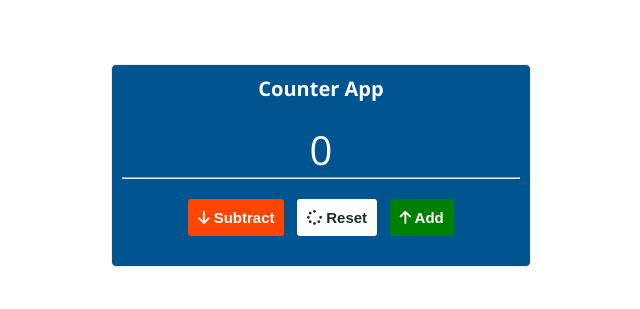
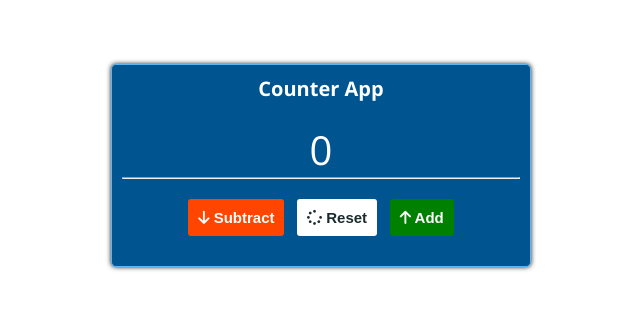
Before and after one commit to microservices-sportsshop/hcj-js-counterapp, a plain HTML site: page src/index.html in a window 1280 px wide. Shown: the part 235-544 px from the top of the page, 319-959 px from the left. Drawn offline with nearby package versions, Linux system fonts and the light colour scheme.

Commit message:
Update styles.css

```diff
--- a/src/styles.css
+++ b/src/styles.css
@@ -5,6 +5,7 @@
   --black: #1c2b2d;
   --blue: #31326f;
   --light-blue: #005490;
+  --light-blue-border: #5cb5f4;
   --color-primary: #9d0191;
   --color-sec: #db6400;
   --grey: #eee;
@@ -49,12 +50,13 @@ img {
 
 .counter-div {
   width: 42rem;
-  border: 1px solid var(--grey);
+  border: 1px solid var(--light-blue-border);
   padding: 1rem;
   background-color: var(--light-blue);
   color: var(--white);
   text-align: center;
   border-radius: 5px;
+  box-shadow: 0 0 5px rgba(0, 0, 0, 0.9);
 }
 
 .counter-div>* {
```
